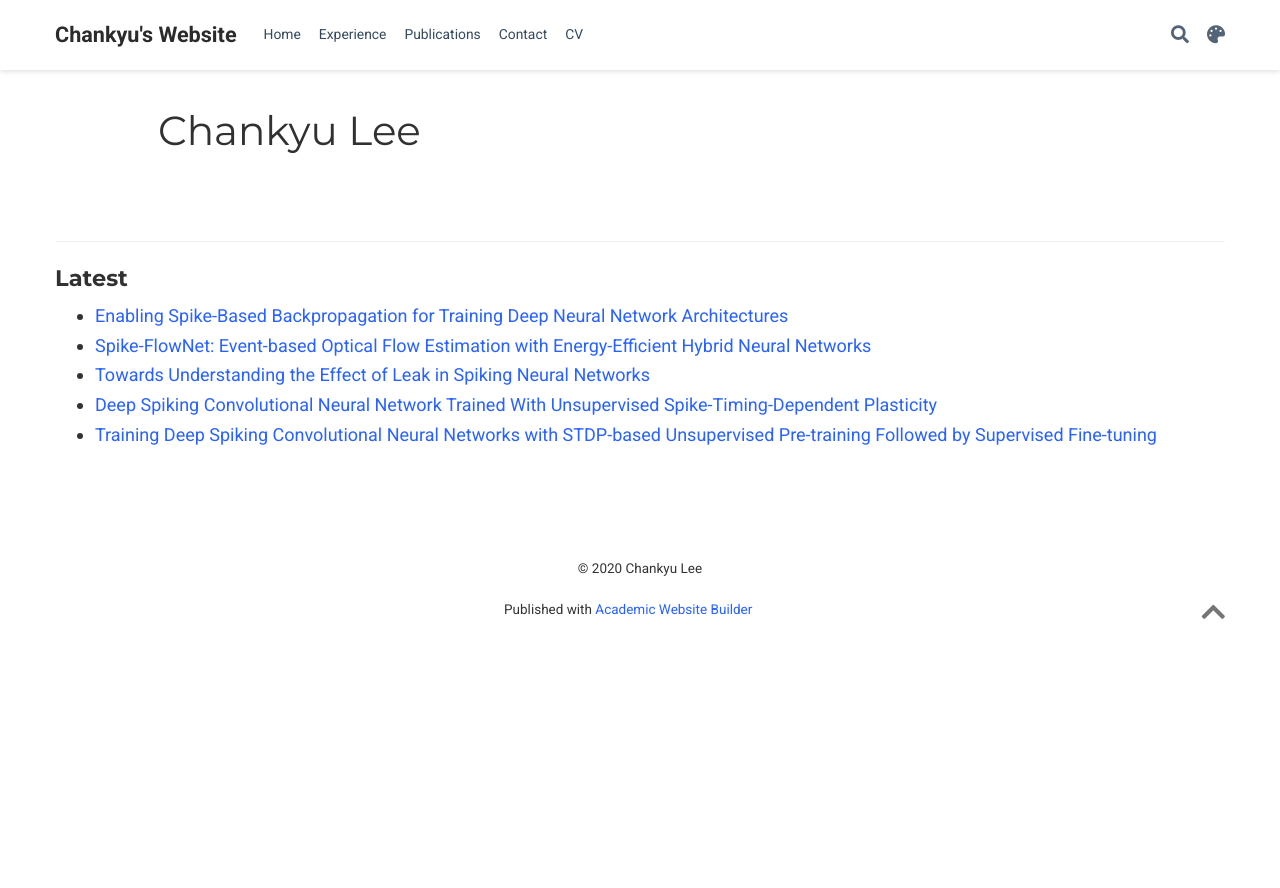
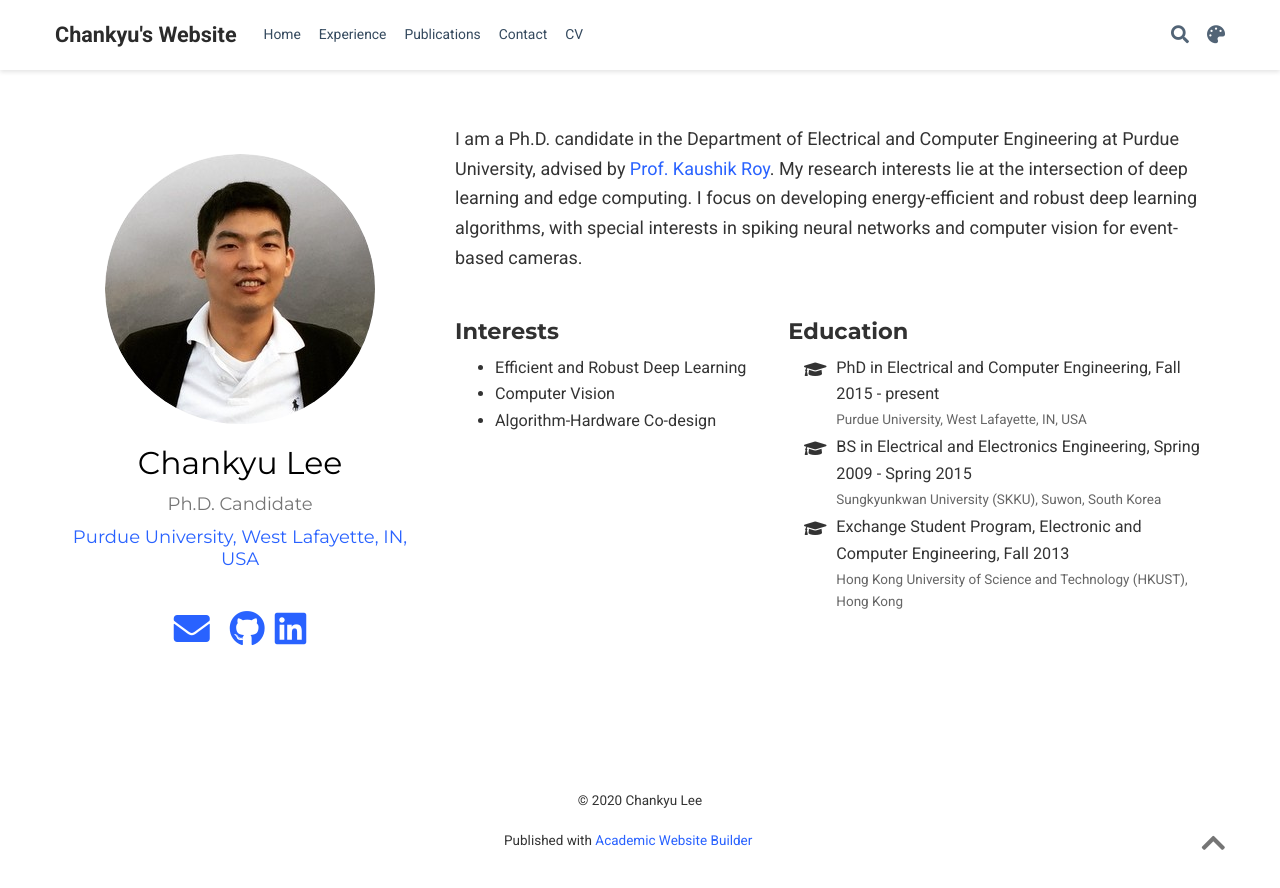
Before and after one commit to chan8972/chan8972.github.io, a plain HTML site: page author/chankyu-lee/index.html in a window 1280 px wide. Before the commit the page ends 800 px from the top, so only its background shows below. Drawn offline with nearby package versions, Linux system fonts and the light colour scheme; some packages are replaced by stand-ins of ours; some icons are missing.

Commit message:
rebuilding site Fri Sep 11 00:34:01 EDT 2020

```diff
--- a/author/chankyu-lee/index.html
+++ b/author/chankyu-lee/index.html
@@ -259,7 +259,7 @@
   <meta property="og:description" content="Chankyu&#39;s website"><meta property="og:image" content="https://chan8972.github.io/images/icon_hu0b7a4cb9992c9ac0e91bd28ffd38dd00_9727_512x512_fill_lanczos_center_2.png">
   <meta property="twitter:image" content="https://chan8972.github.io/images/icon_hu0b7a4cb9992c9ac0e91bd28ffd38dd00_9727_512x512_fill_lanczos_center_2.png"><meta property="og:locale" content="en-us">
 
-    <meta property="og:updated_time" content="2020-01-01T00:00:00&#43;00:00">
+
 
 
 
@@ -535,10 +535,6 @@
 
 
 
-<div class="universal-wrapper pt-3">
-  <h1>Chankyu Lee</h1>
-</div>
-
 
 <section id="profile-page" class="pt-5">
   <div class="container">
@@ -548,32 +544,182 @@
 
 
 
-    <div class="article-widget content-widget-hr">
-      <h3>Latest</h3>
-      <ul>
+
+
+
+
+
+
+
+
+
+
+
+
+
+
+
+<div class="row">
+  <div class="col-12 col-lg-4">
+    <div id="profile">
+
+
+
+      <img class="avatar avatar-circle" src="/author/chankyu-lee/avatar_hubcbb0de3065e4e2b146b207486e1cca1_215000_270x270_fill_q90_lanczos_center.jpg" alt="Chankyu Lee">
+
+
+      <div class="portrait-title">
+        <h2>Chankyu Lee</h2>
+        <h3>Ph.D. Candidate</h3>
+
+
+        <h3>
+          <a href="https://engineering.purdue.edu/ECE" target="_blank" rel="noopener">
+          <span>Purdue University, West Lafayette, IN, USA</span>
+          </a>
+        </h3>
+
+      </div>
+
+      <ul class="network-icon" aria-hidden="true">
+
+
+
+
+
+
+
+
+
+
+
 
         <li>
-          <a href="/publication/2020-frontier/">Enabling Spike-Based Backpropagation for Training Deep Neural Network Architectures</a>
+          <a href="/#contact" >
+            <i class="fas fa-envelope big-icon"></i>
+          </a>
         </li>
 
+
+
+
+
+
+
+
+
+
         <li>
-          <a href="/publication/2020-eccv/">Spike-FlowNet: Event-based Optical Flow Estimation with Energy-Efficient Hybrid Neural Networks</a>
+          <a href="https://scholar.google.com/citations?user=E_bpWKMAAAAJ&amp;hl=ko&amp;oi=ao" target="_blank" rel="noopener">
+            <i class="ai ai-google-scholar big-icon"></i>
+          </a>
         </li>
 
+
+
+
+
+
+
+
+
+
+
+
         <li>
-          <a href="/publication/2020-arxiv/">Towards Understanding the Effect of Leak in Spiking Neural Networks</a>
+          <a href="https://github.com/chan8972" target="_blank" rel="noopener">
+            <i class="fab fa-github big-icon"></i>
+          </a>
         </li>
 
-        <li>
-          <a href="/publication/2018-tcds/">Deep Spiking Convolutional Neural Network Trained With Unsupervised Spike-Timing-Dependent Plasticity</a>
-        </li>
+
+
+
+
+
+
+
+
+
+
 
         <li>
-          <a href="/publication/2018-frontier/">Training Deep Spiking Convolutional Neural Networks with STDP-based Unsupervised Pre-training Followed by Supervised Fine-tuning</a>
+          <a href="https://www.linkedin.com/in/chankyulee77/" target="_blank" rel="noopener">
+            <i class="fab fa-linkedin big-icon"></i>
+          </a>
         </li>
 
       </ul>
+
     </div>
+  </div>
+  <div class="col-12 col-lg-8">
+
+
+
+
+    <p>I am a Ph.D. candidate in the Department of Electrical and Computer Engineering at Purdue University, advised by
+<a href="https://engineering.purdue.edu/ECE/People/ptProfile?resource_id=3085" target="_blank" rel="noopener">Prof. Kaushik Roy</a>. My research interests lie at the intersection of deep learning and edge computing. I focus on developing energy-efficient and robust deep learning algorithms, with special interests in spiking neural networks and computer vision for event-based cameras.</p>
+
+
+    <div class="row">
+
+
+      <div class="col-md-5">
+        <h3>Interests</h3>
+        <ul class="ul-interests">
+
+          <li>Efficient and Robust Deep Learning</li>
+
+          <li>Computer Vision</li>
+
+          <li>Algorithm-Hardware Co-design</li>
+
+        </ul>
+      </div>
+
+
+
+      <div class="col-md-7">
+        <h3>Education</h3>
+        <ul class="ul-edu fa-ul">
+
+          <li>
+            <i class="fa-li fas fa-graduation-cap"></i>
+            <div class="description">
+              <p class="course">PhD in Electrical and Computer Engineering, Fall 2015 - present</p>
+              <p class="institution">Purdue University, West Lafayette, IN, USA</p>
+            </div>
+          </li>
+
+          <li>
+            <i class="fa-li fas fa-graduation-cap"></i>
+            <div class="description">
+              <p class="course">BS in Electrical and Electronics Engineering, Spring 2009 - Spring 2015</p>
+              <p class="institution">Sungkyunkwan University (SKKU), Suwon, South Korea</p>
+            </div>
+          </li>
+
+          <li>
+            <i class="fa-li fas fa-graduation-cap"></i>
+            <div class="description">
+              <p class="course">Exchange Student Program, Electronic and Computer Engineering, Fall 2013</p>
+              <p class="institution">Hong Kong University of Science and Technology (HKUST), Hong Kong</p>
+            </div>
+          </li>
+
+        </ul>
+      </div>
+
+
+    </div>
+  </div>
+</div>
+
+
+
+
+
 
   </div>
 </section>
```
Also changed, not shown: index.html (+1 -1 lines).
